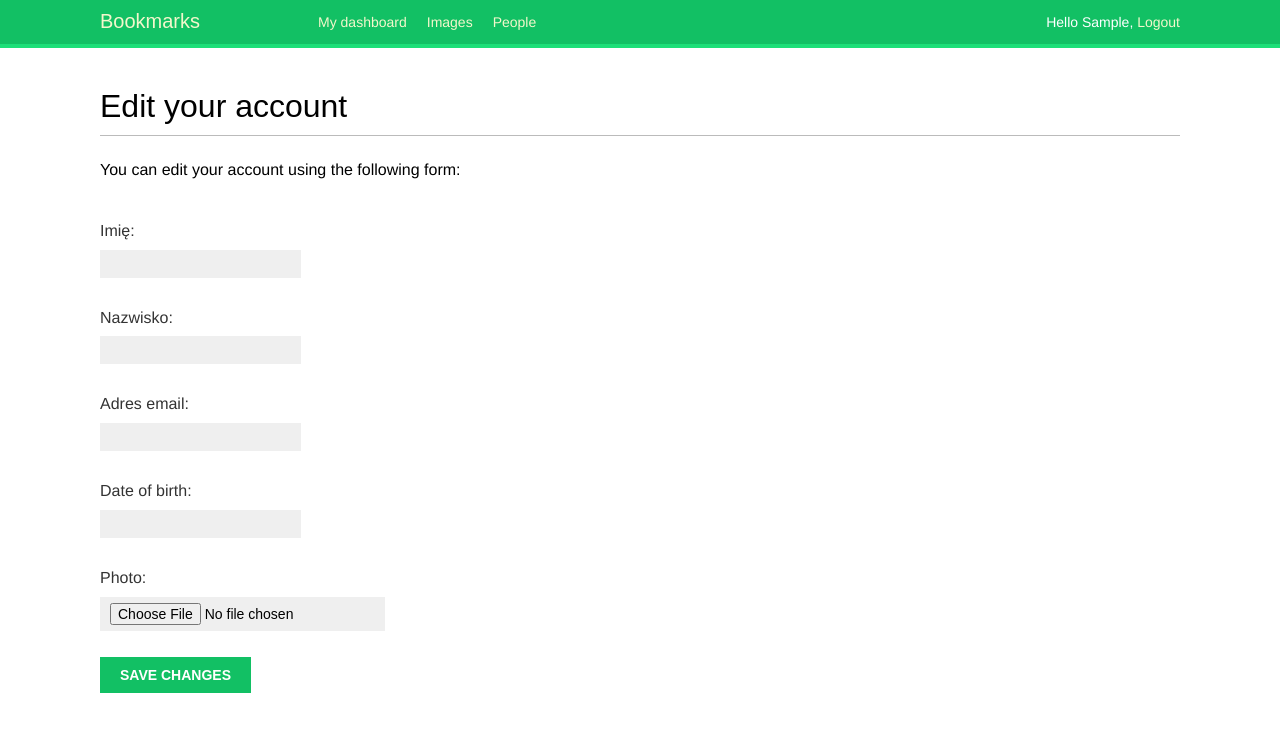
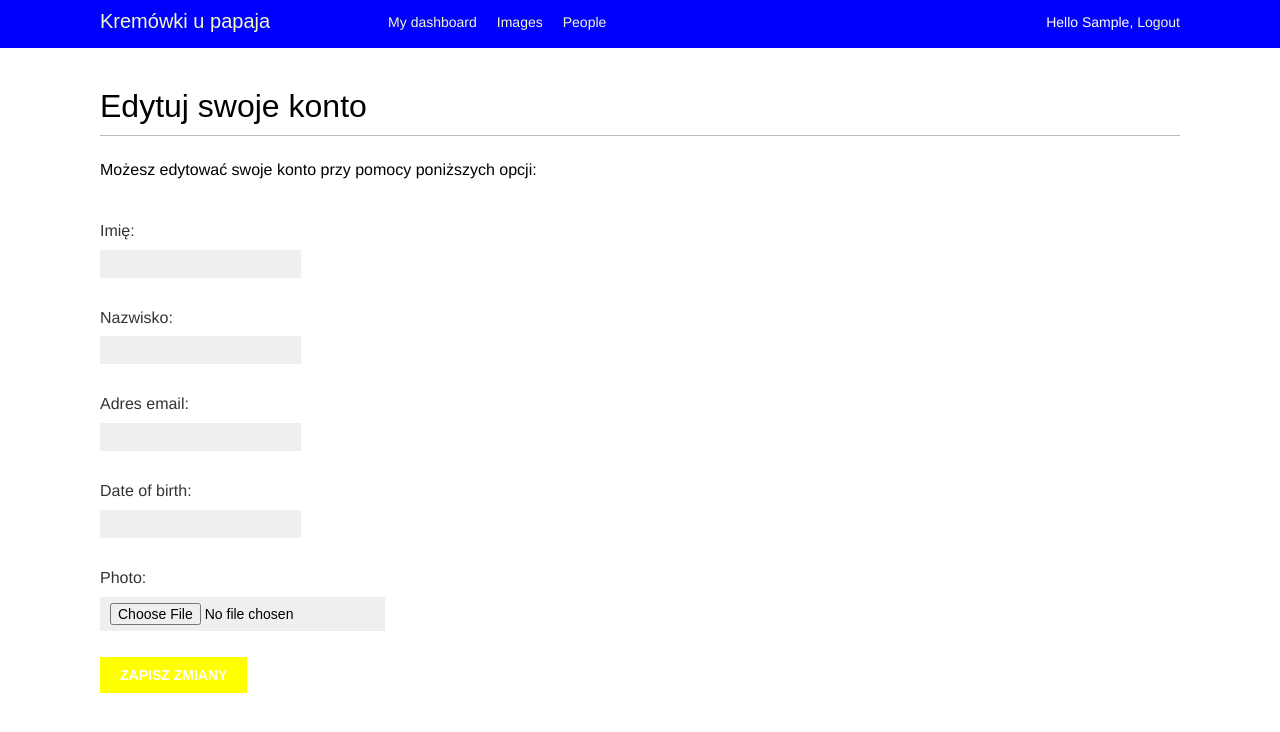
Before and after one commit to WojtK/Inzynierka_Django_Apps, a Django app: template account/templates/account/edit.html in a window 1280 px wide. Shown: the top 732 px of the page. Run offline with Django 3.2, Linux system fonts and the light colour scheme; the template is opened without the code that fills it: values that come from a table or form of the project are taken from there, others are empty; the visitor is signed in with stand-in values (Sample User, id 1); parts of the project's set-up code (start-up, migrations or seed data) failed here and were passed over; some web fonts are replaced.

Commit message:
little changes

```diff
--- a/account/static/css/base.css
+++ b/account/static/css/base.css
@@ -11,12 +11,12 @@ p {
 }
 
 a {
-    color:#12c064;
+    color:blue;
     text-decoration:none;
 }
 
 a:hover {
-    color:#00a74f;
+    color:darkblue;
 }
 
 h1, h2, h3, h4, h5 , h6 { font-family: 'Muli', sans-serif; font-weight:normal; }
@@ -38,9 +38,9 @@ ol {
 #header {
     padding:10px 100px;
     font-size:14px;
-    background:#12c064;
+    background:blue;
     color:#fff;
-    border-bottom:4px solid #1cdf78;
+    border-bottom:4px solid blue;
     overflow:auto;
 }
 
@@ -64,7 +64,7 @@ ol {
 }
 
 #header ul.menu li.selected a, #header ul.menu li.selected a:hover {
-    color:#1b6d32;
+    color:blue;
     font-weight:bold;
 }
 
@@ -111,7 +111,7 @@ input, textarea {
 }
 input[type=submit], a.button {
     font-weight:bold;
-    background:#12c064;
+    background:yellow;
     color:#fff;
     padding:10px 20px;
     font-size:14px;
@@ -147,7 +147,7 @@ ul.messages li.info {
     color:#fff;
 }
 
-ul.messages li.success { background:#81ce81; }
+ul.messages li.success { background:blue; }
 ul.messages li.success a { color:#0ac33e; }
 
 ul.messages li.error { background:#a30029; color:#e9828e; }
--- a/account/templates/account/dashboard.html
+++ b/account/templates/account/dashboard.html
@@ -1,8 +1,8 @@
 {% extends "base.html" %}
 
-{% block title %}Dashboard{% endblock %}
+{% block title %}Strona główna{% endblock %}
 
 {% block content %}
-  <h1>Dashboard</h1>
-  <p>Welcome to your dashboard. You can <a href="{% url "edit" %}">edit your profile</a> or <a href="{% url "password_change" %}">change your password</a>.</p>
+  <h1>Strona główna</h1>
+  <p>Witaj na stronie głównej. Możesz <a href="{% url "edit" %}">edytować swój profil</a> albo <a href="{% url "password_change" %}">zmienić hasło</a>.</p>
 {% endblock %}
--- a/account/templates/account/edit.html
+++ b/account/templates/account/edit.html
@@ -1,14 +1,14 @@
 {% extends "base.html" %}
 
-{% block title %}Edit your account{% endblock %}
+{% block title %}Edycja konta{% endblock %}
 
 {% block content %}
-  <h1>Edit your account</h1>
-  <p>You can edit your account using the following form:</p>
+  <h1>Edytuj swoje konto</h1>
+  <p>Możesz edytować swoje konto przy pomocy poniższych opcji:</p>
   <form method="post" enctype="multipart/form-data">
     {{ user_form.as_p }}
     {{ profile_form.as_p }}
     {% csrf_token %}
-    <p><input type="submit" value="Save changes"></p>
+    <p><input type="submit" value="Zapisz zmiany"></p>
   </form>
 {% endblock %}
--- a/account/templates/account/register_done.html
+++ b/account/templates/account/register_done.html
@@ -1,8 +1,8 @@
 {% extends "base.html" %}
 
-{% block title %}Welcome{% endblock %}
+{% block title %}Witaj{% endblock %}
 
 {% block content %}
-  <h1>Welcome {{ new_user.first_name }}!</h1>
-  <p>Your account has been successfully created. Now you can <a href="{% url "login" %}">log in</a>.</p>
+  <h1>Witaj {{ new_user.first_name }}!</h1>
+  <p>Twoje konto zostało pomyślnie stworzone. Możesz teraz <a href="{% url "login" %}">zalogować się</a>.</p>
 {% endblock %}
--- a/account/templates/base.html
+++ b/account/templates/base.html
@@ -7,7 +7,7 @@
 </head>
 <body>
   <div id="header">
-    <span class="logo">Bookmarks</span>
+    <span class="logo">Kremówki u papaja</span>
     {% if request.user.is_authenticated %}
     <ul class="menu">
       <li {% if section == "dashboard" %}class="selected"{% endif %}>
```
Also changed, not shown: account/templates/account/login.html (+4 -4 lines), account/templates/account/register.html (+4 -4 lines), account/templates/registration/logged_out.html (+4 -4 lines).
